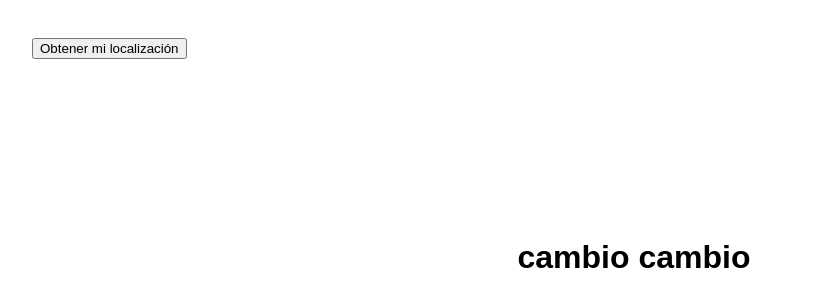
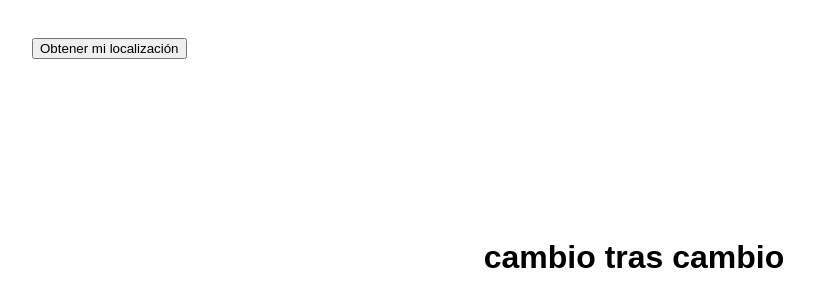
Before and after one commit to SocialPymesVLC/geolocalizador, a plain HTML site: page index.html in a window 1280 px wide. Shown: the whole page, without its empty margins (6-820 px from the left). Drawn offline with Linux system fonts and the light colour scheme.

Commit message:
h1 retocado

```diff
--- a/index.html
+++ b/index.html
@@ -67,7 +67,7 @@
     <div id="localizacion">
         <button id="obtener" style="margin:30px;">Obtener mi localización</button>
     </div>
-    <h1>cambio cambio</h1>
+    <h1>cambio tras cambio</h1>
 </body>
 
 </html>
```
